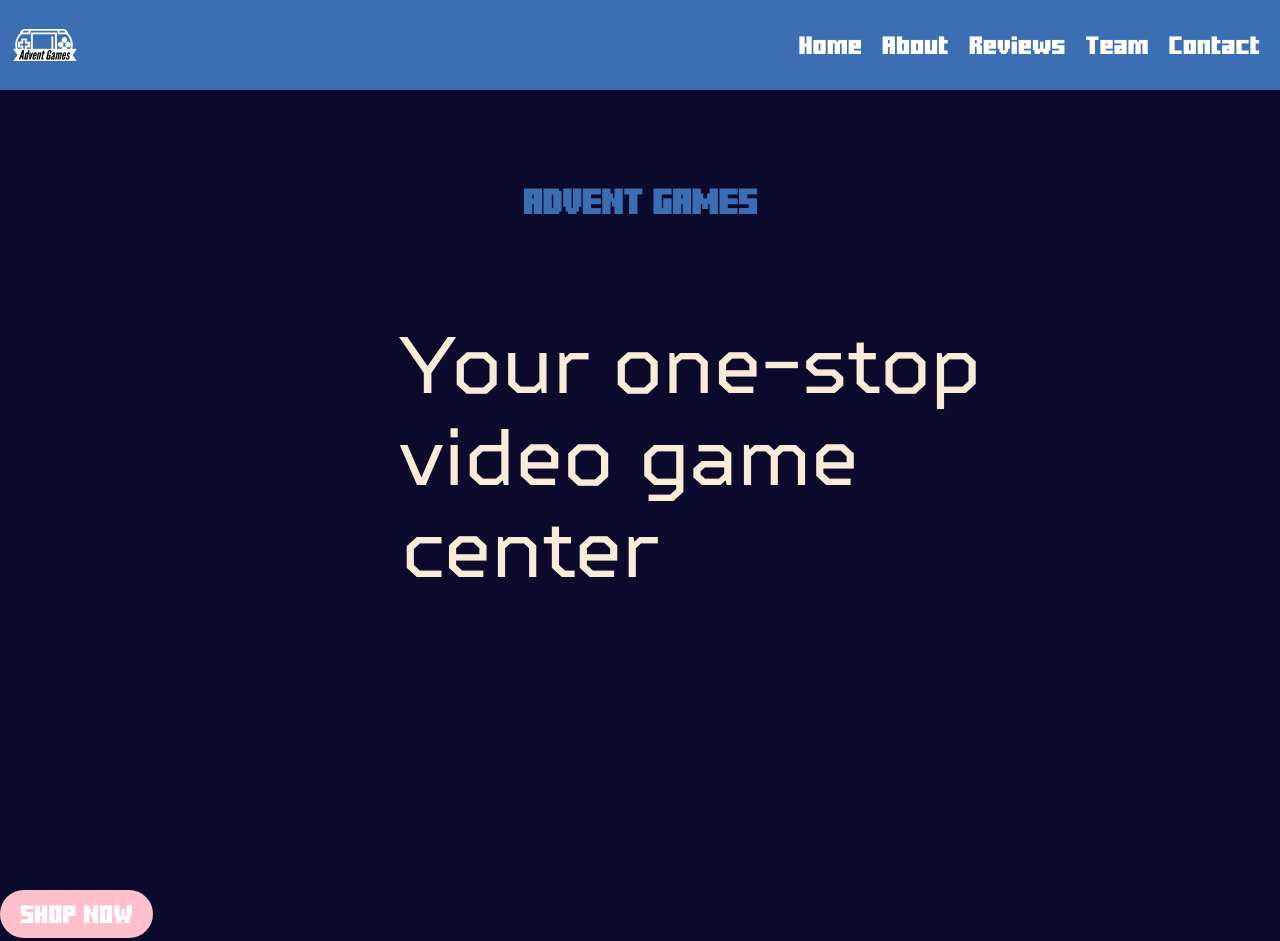
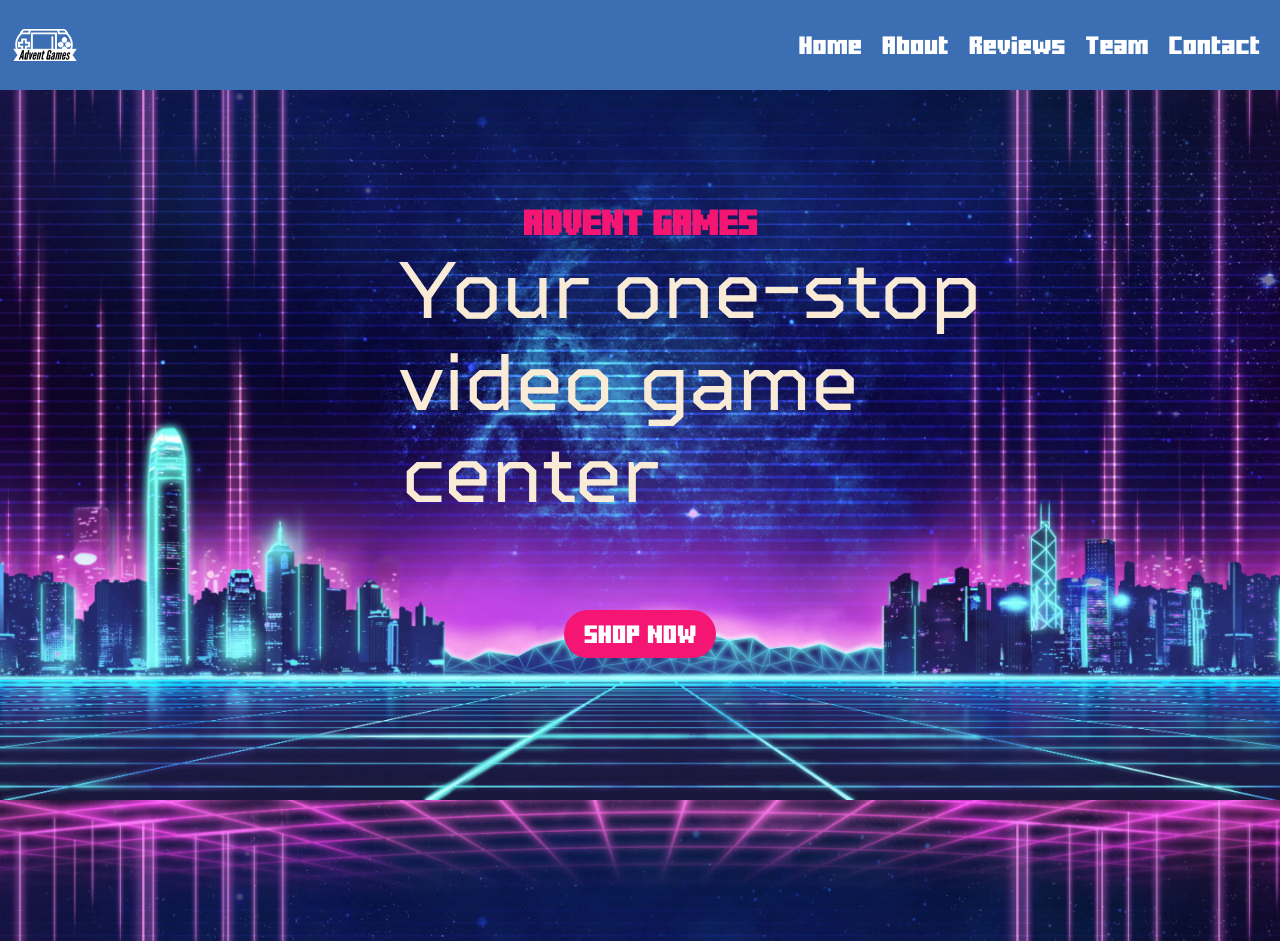
Before and after one commit to Preet3101x/Final, a plain HTML site: page home.html in a window 1280 px wide. Shown: the top 941 px of the page. Drawn offline with Linux system fonts and the light colour scheme.

Commit message:
background image to and some functionality to home

```diff
--- a/home.html
+++ b/home.html
@@ -8,6 +8,12 @@
       @font-face {
         font-family: "TT Squares Regular";
         src: url("TT%20Squares%20Regular.otf") format("opentype");
+      }
+
+      pre,
+      h1,
+      .nav-links a {
+        margin: 0; /* Remove margin from pre, h1, and .nav-links a */
       }
 
       pre {
@@ -28,13 +34,20 @@
         font-size: 25px;
         display: flex;
         align-items: center;
-        color: rgb(60, 110, 179);
+        color: rgb(245, 21, 114);
+        padding-top: 120px;
       }
 
       body {
         background-color: rgb(13, 11, 45);
-        margin: 0; /* Remove default body margin */
-        padding: 0; /* Remove default body padding */
+        margin: 0;
+        padding: 0;
+        overflow: hidden;
+        background-image: url(pxfuel.jpg);
+        background-repeat: no-repeat;
+        background-size: cover; /* Adjust the background size as needed */
+        background-position: center; /* Center the background image */
+        background-attachment: fixed;
       }
 
       nav {
@@ -42,6 +55,7 @@
         display: flex;
         align-items: center;
         justify-content: space-between;
+        /* Add padding to nav instead of margin */
       }
 
       /* Style the logo image */
@@ -64,7 +78,7 @@
         color: white;
         font-size: 18px;
         font-family: "Minercraftory", monospace;
-        margin-right: 20px; /* Add spacing between links */
+        margin-right: 20px;
       }
 
       /* Style the navigation links on hover */
@@ -80,23 +94,16 @@
         flex-direction: column;
         justify-content: center;
         align-items: center;
-        height: 100vh;
+        height: 70vh;
         color: antiquewhite;
-      }
-
-      /* Style the <h1> element */
-      .center-container h1 {
-        font-family: "Minercraftory", monospace;
-        font-size: 25px;
-        color: rgb(60, 110, 179);
-        padding-top: 120px;
+        margin-bottom: 500px;
       }
 
       /* Style the <pre> element */
       .center-container pre {
         font-family: "TT Squares Regular", monospace;
         font-size: 80px;
-        margin-bottom: 250px;
+        margin-bottom: 0; /* Remove margin from pre */
         color: antiquewhite;
       }
 
@@ -104,7 +111,7 @@
       #button {
         display: inline-block;
         padding: 10px 20px;
-        background-color: pink;
+        background-color: rgb(245, 21, 114);
         color: white;
         font-family: "Minercraftory", monospace;
         font-size: 18px;
@@ -138,9 +145,9 @@
     Your one-stop
     video game
     center
-  </pre>
+  </pre
+      >
+      <a href="page2.html" id="button">SHOP NOW</a>
     </div>
-
-    <a href="page2.html" id="button">SHOP NOW</a>
   </body>
 </html>
```
Also changed, not shown: pxfuel.jpg (added).
